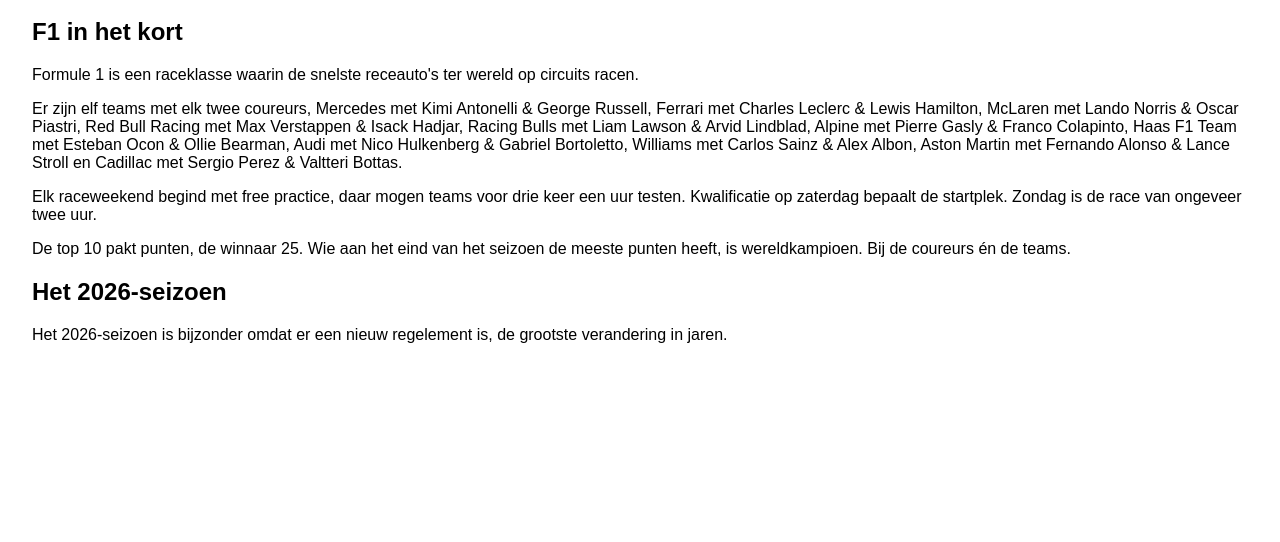
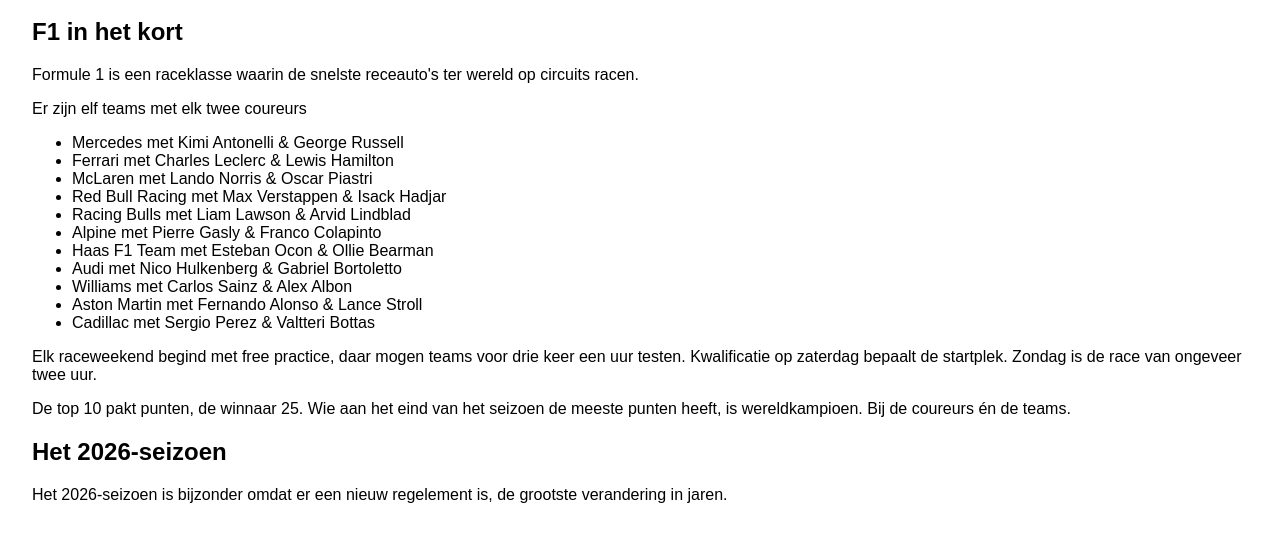
Before and after one commit to immewilhelmus/ImmeWilhelmus_HTML2_Bouwen, a plain HTML site: page index.html in a window 1280 px wide. Shown: the part 72-614 px from the top of the page. Drawn offline with Linux system fonts and the light colour scheme.

Commit message:
WebLab Run 16-11-2026 11:47:12 (UTC+01:00)

```diff
--- a/index.html
+++ b/index.html
@@ -11,7 +11,18 @@
   <script src="script.js"></script>
   <h2>F1 in het kort</h2>
   <p>Formule 1 is een raceklasse waarin de snelste receauto's ter wereld op circuits racen.</p>
-  <p>Er zijn elf teams met elk twee coureurs, Mercedes met Kimi Antonelli & George Russell, Ferrari met Charles Leclerc & Lewis Hamilton, McLaren met Lando Norris & Oscar Piastri, Red Bull Racing met Max Verstappen & Isack Hadjar, Racing Bulls met Liam Lawson & Arvid Lindblad, Alpine met Pierre Gasly & Franco Colapinto, Haas F1 Team met Esteban Ocon & Ollie Bearman, Audi met Nico Hulkenberg & Gabriel Bortoletto, Williams met Carlos Sainz & Alex Albon, Aston Martin met Fernando Alonso & Lance Stroll en Cadillac met Sergio Perez & Valtteri Bottas.</p>
+  <p>Er zijn elf teams met elk twee coureurs</p>
+  <ul>
+    <li>Mercedes met Kimi Antonelli & George Russell</li>
+    <li>Ferrari met Charles Leclerc & Lewis Hamilton</li>
+    <li>McLaren met Lando Norris & Oscar Piastri</li>
+    <li>Red Bull Racing met Max Verstappen & Isack Hadjar</li>
+    <li>Racing Bulls met Liam Lawson & Arvid Lindblad</li>
+    <li>Alpine met Pierre Gasly & Franco Colapinto</li>
+    <li>Haas F1 Team met Esteban Ocon & Ollie Bearman</li>
+    <li>Audi met Nico Hulkenberg & Gabriel Bortoletto</li> <li>Williams met Carlos Sainz & Alex Albon</li>
+    <li>Aston Martin met Fernando Alonso & Lance Stroll</li> <li>Cadillac met Sergio Perez & Valtteri Bottas</li>
+  </ul>
   <p>Elk raceweekend begind met free practice, daar mogen teams voor drie keer een uur testen. Kwalificatie op zaterdag bepaalt de startplek. Zondag is de race van ongeveer twee uur.</p>
   <p>De top 10 pakt punten, de winnaar 25. Wie aan het eind van het seizoen de meeste punten heeft, is wereldkampioen. Bij de coureurs én de teams.</p>
   <h2>Het 2026-seizoen</h2>
```
Also changed, not shown: 1 other file.
